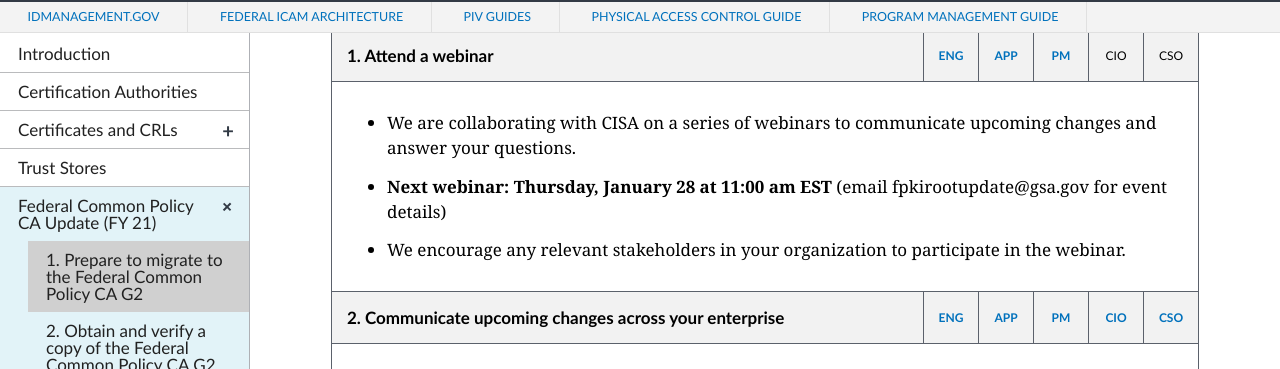
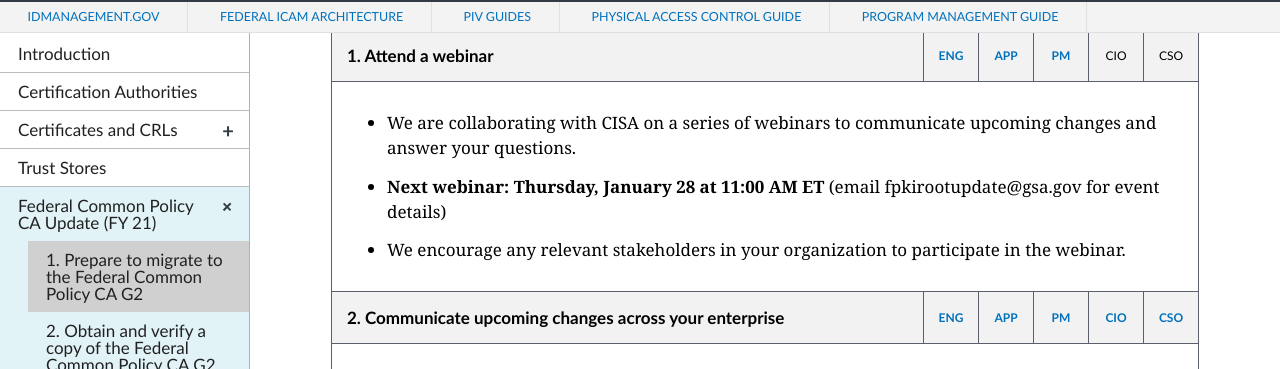
Before and after one commit to GSA/fpki-guides, a Jekyll site: the page built from _common/01_prepare_to_migrate.md, in a window 1280 px wide and 900 px high, scrolled down 582 px. Shown: the part 85-454 px from the top of the window. Built offline with Jekyll 4.4.1, drawn with Linux system fonts in a browser that asks for light colours; nearby versions of some CDN libraries.

Commit message:
Update 01_prepare_to_migrate.md

```diff
--- a/_common/01_prepare_to_migrate.md
+++ b/_common/01_prepare_to_migrate.md
@@ -46,7 +46,7 @@ We encourage agency staff to participate in steps where their roles appear in bl
   <td colspan="7" class="desc">
   <ul>
 	<li>We are collaborating with CISA on a series of webinars to communicate upcoming changes and answer your questions. </li>
-	<li><strong>Next webinar: Thursday, January 28 at 11:00 am EST</strong> (email fpkirootupdate@gsa.gov for event details)</li>
+	<li><strong>Next webinar: Thursday, January 28 at 11:00 AM ET</strong> (email fpkirootupdate@gsa.gov for event details)</li>
 	<li>We encourage any relevant stakeholders in your organization to participate in the webinar.</li>
   </ul>
   </td>
```
